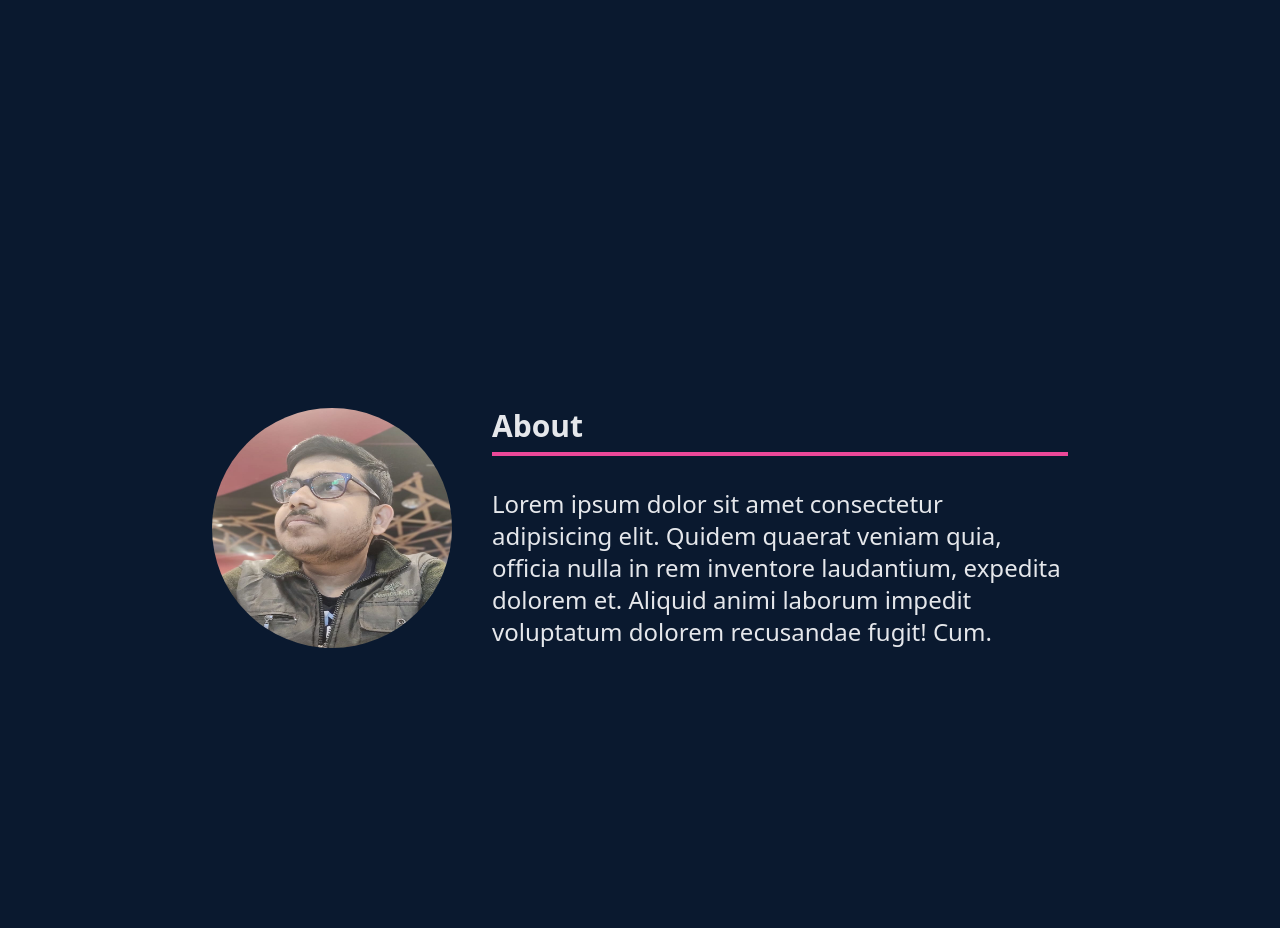
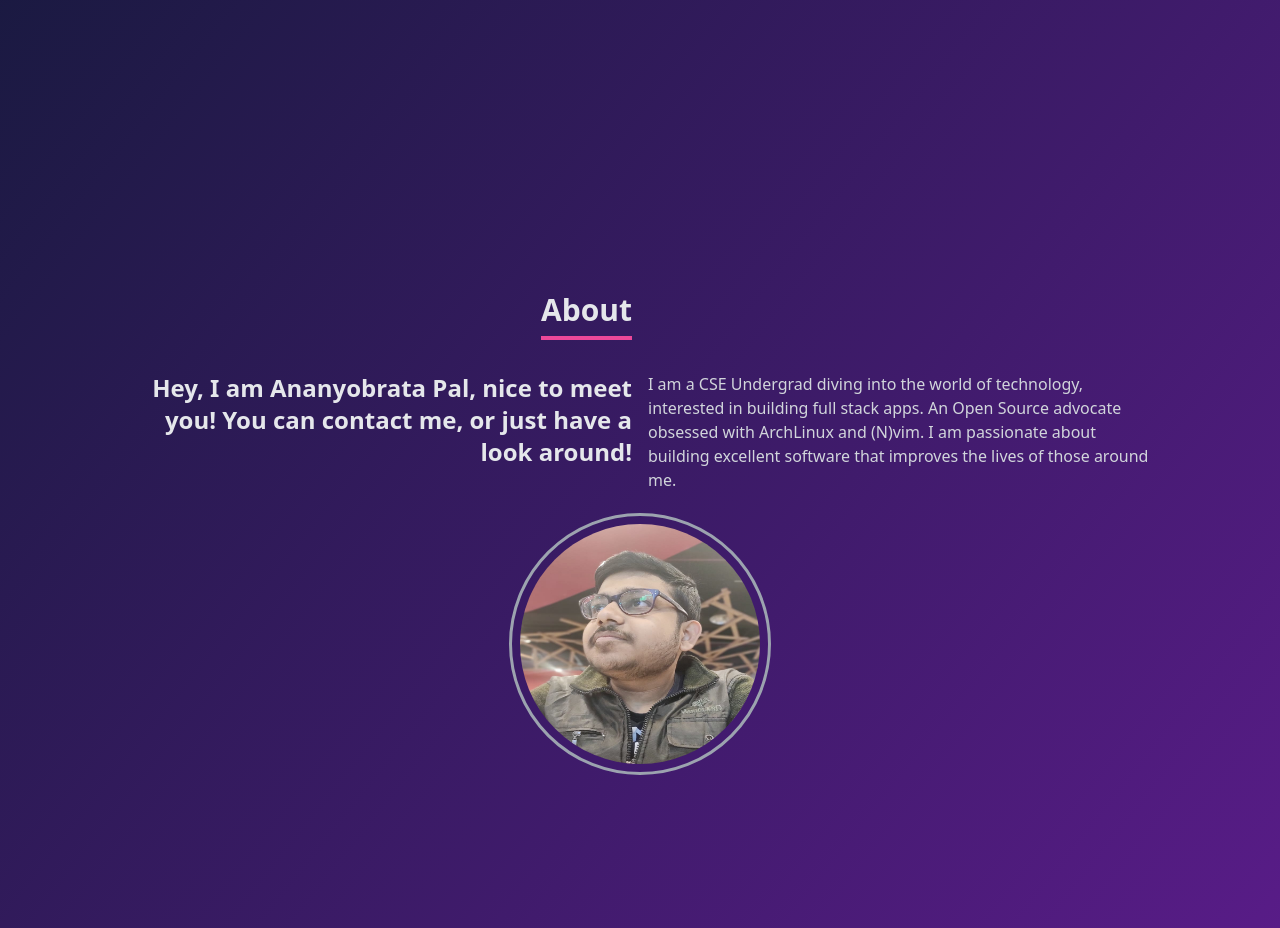
Before and after one commit to ananyo141/Portfolio, a React (Create React App) app: page / in a window 1280 px wide. Shown: the part 680-1608 px from the top of the page. Built offline with nearby package versions, Linux system fonts and the light colour scheme; the HTML template or start-up script is replaced by a standard one.

Commit message:
add backgroud gradient restructure about section with face on the bottom add about text

```diff
--- a/src/App.js
+++ b/src/App.js
@@ -7,7 +7,7 @@
 
 function App() {
   return (
-    <div className="px-10 pt-2 h-full bg-[#0a192f]">
+    <div className="px-10 pt-2 h-full bg-gradient-to-br from-[#0a192f] to-purple-900">
       <Navbar />
       <Home />
       <About />
--- a/src/components/About.jsx
+++ b/src/components/About.jsx
@@ -5,22 +5,31 @@
   return (
     <div
       name="About"
-      className="flex gap-10 h-screen justify-center items-center text-gray-400"
+      className="flex flex-col gap-8 h-screen justify-center items-center text-gray-400"
     >
+      <div name="About String" className="grid grid-cols-2 gap-4">
+        <h3 className="text-3xl font-bold border-b-4 pb-2 text-gray-200 border-pink-500">
+          About
+        </h3>
+        <div></div>
+      </div>
+      <div className="grid grid-cols-2 gap-4">
+        <p className="text-2xl max-w-lg font-bold text-gray-200 text-right">
+          Hey, I am Ananyobrata Pal, nice to meet you! You can contact me, or
+          just have a look around!
+        </p>
+        <p className="max-w-lg text-gray-300">
+          I am a CSE Undergrad diving into the world of technology, interested
+          in building full stack apps. An Open Source advocate obsessed with
+          ArchLinux and (N)vim. I am passionate about building excellent
+          software that improves the lives of those around me.
+        </p>
+      </div>
       <img
         src={facePhoto}
-        className="w-60 h-60 rounded-full"
+        className="w-60 h-60 rounded-full block outline outline-offset-8"
         alt="Image of Me"
       />
-      <div name="About String" className="space-y-8">
-        <h3 className="text-3xl font-bold border-b-4 pb-2 text-gray-200 border-pink-500">About</h3>
-        <p className="text-2xl max-w-xl text-gray-200">
-          Lorem ipsum dolor sit amet consectetur adipisicing elit. Quidem
-          quaerat veniam quia, officia nulla in rem inventore laudantium,
-          expedita dolorem et. Aliquid animi laborum impedit voluptatum dolorem
-          recusandae fugit! Cum.
-        </p>
-      </div>
     </div>
   );
 };
```
